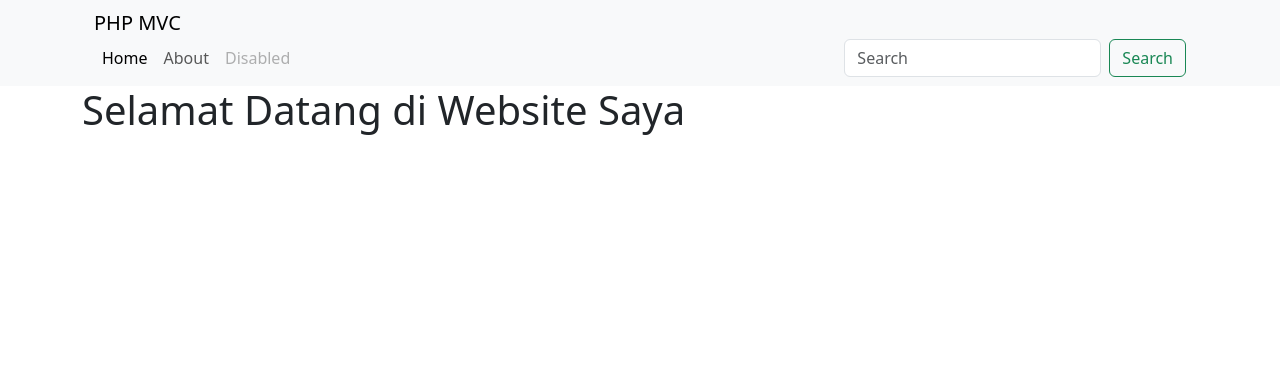
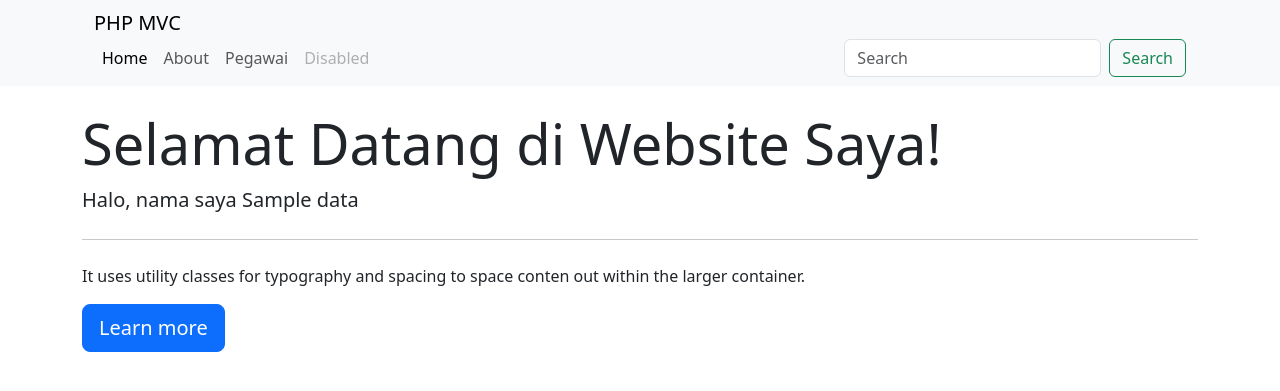
Before and after one commit to omdien/phpmvc, a PHP site: the page made by app/views/home/index.php in a window 1280 px wide. Shown: the top 391 px of the page. Run offline with PHP 8.4, Linux system fonts and the light colour scheme; the template is opened without the code that fills it: most values are stand-ins (such as "Sample title", 1, 10 or a date in 2020); some libraries are stand-ins or nearby versions.

Commit message:
Menambahkan model dengan data pegawai, tapi belum selesai, akan dilanjutkan di rumah

```diff
--- a/app/controllers/Home.php
+++ b/app/controllers/Home.php
@@ -4,8 +4,9 @@ class Home extends Controller {
     public function index()
     {
         $data['judul'] = 'Home';
+        $data['nama'] = $this->model('user_model')->getuser();
         $this->view('templates/header',$data);
-        $this->view('home/index');
+        $this->view('home/index',$data);
         $this->view('templates/footer');
     }
 }
--- a/app/views/about/index.php
+++ b/app/views/about/index.php
@@ -1,3 +1,3 @@
-        <h1>About Me</h1>
+       <h1>About Me</h1>
         <p>Halo nama saya <?= $data['nama']; ?>, umur saya <?= $data['umur']; ?> tahun,
          saya adalah seorang <?= $data['pekerjaan']; ?> </p>
--- a/app/views/home/index.php
+++ b/app/views/home/index.php
@@ -1,3 +1,12 @@
 <div class="container">
-        <h1>Selamat Datang di Website Saya</h1>
+        <div class="jubotron mt-4">
+                <h1 class="display-4">Selamat Datang di Website Saya!</h1>
+                <p class="lead">Halo, nama saya <?= $data['nama']; ?></p>
+                <hr class="my-4">
+                <p>It uses utility classes for typography and spacing
+                        to space conten out within the larger container.</p>
+                <a class="btn btn-primary btn-lg" href="#" role="button">
+                   Learn more
+                </a>
+        </div>
 </div>
--- /dev/null
+++ b/app/views/pegawai/index.php
@@ -0,0 +1,5 @@
+<div class="container mt-5">
+    <div class="col-6">
+        <h3>Daftar Pegawai</h3>
+    </div>
+</div>
--- a/app/views/templates/header.php
+++ b/app/views/templates/header.php
@@ -23,6 +23,9 @@
                 <a class="nav-link" href="<?= BASEURL; ?>/about/index/saya/maling/21">About</a>
                 </li>
                 <li class="nav-item">
+                <a class="nav-link" href="<?= BASEURL; ?>/pegawai">Pegawai</a>
+                </li>
+                <li class="nav-item">
                 <a class="nav-link disabled" href="#" tabindex="-1" aria-disabled="true">Disabled</a>
                 </li>
             </ul>
```
Also changed, not shown: app/controllers/Pegawai.php (added, +11 -0 lines), app/core/Controller.php (+7 -0 lines), app/models/Pegawai_model.php (added, +18 -0 lines), app/models/User_model.php (added, +10 -0 lines).
